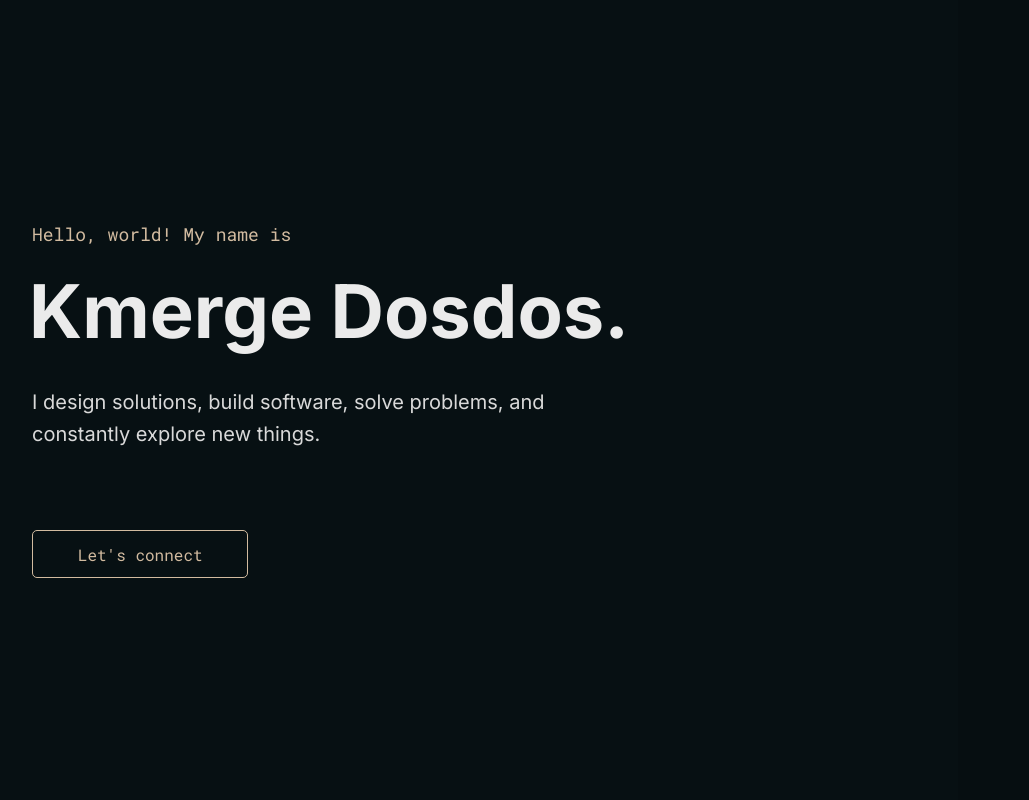
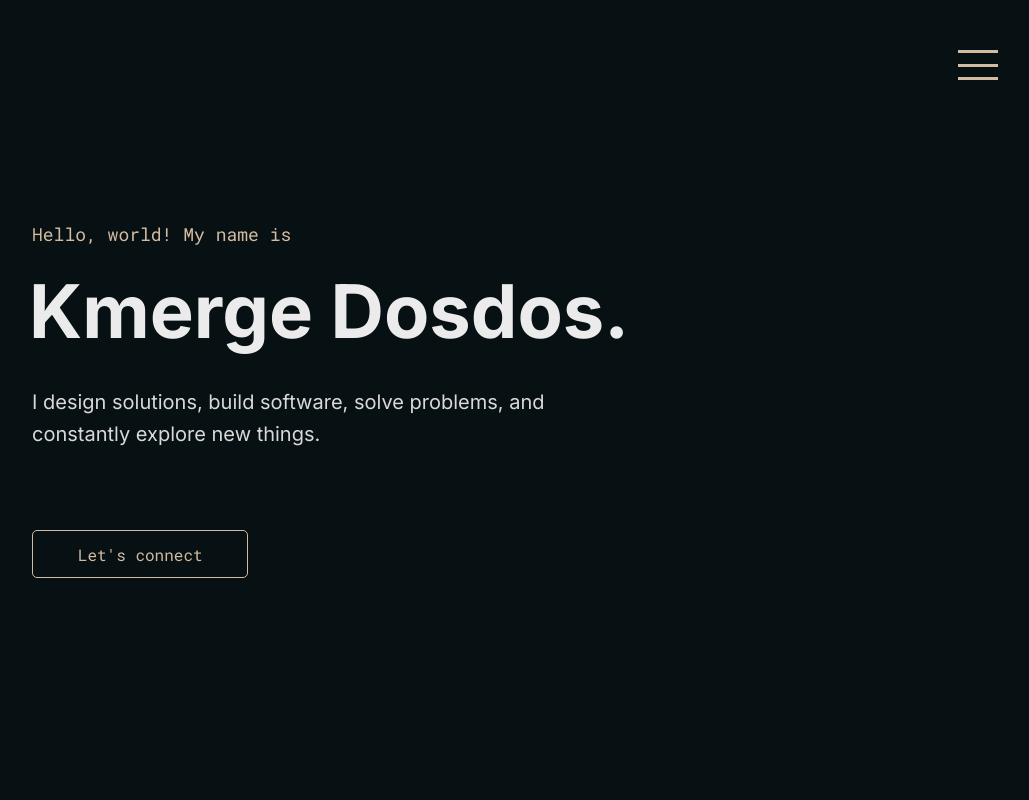
Before and after one commit to kmergedosdos/kmergedosdos.github.io, a React (Create React App) app: page / in a window 1280 px wide. Shown: the top 800 px of the page, without its empty margins (172-1201 px from the left). Built offline with nearby package versions, Linux system fonts and the light colour scheme; the HTML template or start-up script is replaced by a standard one.

Commit message:
add menu bar

```diff
--- /dev/null
+++ b/src/components/Menubar/HamburgerIcon.jsx
@@ -0,0 +1,15 @@
+import React, { useState } from 'react'
+import './index.css'
+
+function HamburgerIcon({ isOpen, handleOnClick }) {
+
+  return (
+    <div className='hamburger' onClick={handleOnClick}>
+      <div className={`hamburger__top hamburger__top--${isOpen ? 'open': 'close'}`}></div>
+      <div className={`hamburger__mid hamburger__mid--${isOpen ? 'open': 'close'}`}></div>
+      <div className={`hamburger__bot hamburger__bot--${isOpen ? 'open': 'close'}`}></div>
+    </div>
+  )
+}
+
+export default HamburgerIcon
--- /dev/null
+++ b/src/components/Menubar/index.css
@@ -0,0 +1,168 @@
+@import url('../../index.css');
+
+.menubar {
+  position: fixed;
+  top: 50px;
+}
+
+.menubar__card-container {
+  position: relative;
+}
+
+.menubar__card {
+  position: absolute;
+  top: 1em;
+  right: 0;
+  min-width: 300px;
+  overflow: hidden;
+}
+
+.menubar__card__item {
+  width: 100%;
+  padding: 1em 0;
+  margin: 6px 0;
+  background-color: #10181B;
+  box-shadow: -1px 1px 2px rgba(100,100,100,0.3);
+  transition: all 0.3s ease;
+  transform: translateX(110%);
+}
+
+.menubar__card__item:hover {
+  background-color: #1A2123;
+  box-shadow: none;
+}
+
+.menubar__card__item--open {
+  transform: translateX(0);
+}
+
+.menubar__card__item a {
+  margin: 0 1em;
+}
+
+.menubar__card__item a:hover {
+  text-decoration: underline;
+}
+
+
+/* ICON */
+
+.hamburger {
+  width: 40px;
+  height: 30px;
+  position: relative;
+  cursor: pointer;
+}
+
+.hamburger__top, .hamburger__mid, .hamburger__bot {
+  width: 100%;
+  height: 3px;
+  background-color: var(--primary);
+  position: absolute;
+  transition: all 0.275s ease-in-out;
+}
+
+.hamburger__top {
+  top: 0;
+}
+
+.hamburger__mid {
+  top: 50%;
+  transform: translateY(-50%);
+}
+
+.hamburger__bot {
+  bottom: 0;
+}
+
+.hamburger:hover .hamburger__top,
+.hamburger:hover .hamburger__mid,
+.hamburger:hover .hamburger__bot  {
+  background-color: var(--primary--dark);
+}
+
+.hamburger__mid--open {
+  opacity: 0;
+}
+
+.hamburger__top--open {
+  animation: hamburger__top--open-animation 0.3s;
+  animation-fill-mode: forwards;
+}
+
+.hamburger__bot--open {
+  animation: hamburger__bot--open-animation 0.3s;
+  animation-fill-mode: forwards;
+}
+
+@keyframes hamburger__top--open-animation {
+  0% {
+    top: 0;
+  }
+  50% {
+    top: 50%;
+    transform: translateY(-50%);
+  }
+  100% {
+    top: 50%;
+    transform: translateY(-50%);
+    transform: rotate(215deg);
+    width: 45px;
+  }
+}
+@keyframes hamburger__bot--open-animation {
+  0% {
+    bottom: 0;
+  }
+  50% {
+    top: 50%;
+    transform: translateY(-50%);
+  }
+  100% {
+    top: 50%;
+    transform: translateY(-50%);
+    transform: rotate(-215deg);
+    width: 45px;
+  }
+}
+
+.hamburger__top--close {
+  animation: hamburger__top--close-animation 0.3s;
+  animation-fill-mode: forwards;
+}
+
+.hamburger__bot--close {
+  animation: hamburger__bot--close-animation 0.3s;
+  animation-fill-mode: forwards;
+}
+
+@keyframes hamburger__top--close-animation {
+  0% {
+    top: 50%;
+    transform: translateY(-50%);
+    transform: rotate(215deg);
+    width: 45px;
+  }
+  50% {
+    top: 50%;
+    transform: translateY(-50%);
+  }
+  100% {
+    top: 0;
+  }
+}
+@keyframes hamburger__bot--close-animation {
+  0% {
+    top: 50%;
+    transform: translateY(-50%);
+    transform: rotate(-215deg);
+    width: 45px;
+  }
+  50% {
+    top: 50%;
+    transform: translateY(-50%);
+  }
+  100% {
+    bottom: 0;
+  }
+}
--- /dev/null
+++ b/src/components/Menubar/index.jsx
@@ -0,0 +1,29 @@
+import React, { useState } from 'react'
+import './index.css'
+import HamburgerIcon from './HamburgerIcon'
+
+function Menubar() {
+  const [isOpen, setIsOpen] = useState(false)
+
+  const toggleIsOpen = () => {
+    setIsOpen(prevIsOpen => !prevIsOpen)
+  }
+
+  return (
+    <div className='menubar'>
+      <HamburgerIcon handleOnClick={toggleIsOpen} isOpen={isOpen}/>
+      <div className="menubar__card-container">
+        <div className="menubar__card">
+          <div className={`menubar__card__item menubar__card__item--${isOpen ? 'open': 'close'}`}>
+            <a href="">Check out my works</a>
+          </div>
+          <div className={`menubar__card__item menubar__card__item--${isOpen ? 'open': 'close'}`}>
+            <a href="../../assets/KmergeBoimilleyrDosdos-Resume.pdf" download>Download my resume</a>
+          </div>
+        </div>
+      </div>
+    </div>
+  )
+}
+
+export default Menubar
--- a/src/layouts/Layout.jsx
+++ b/src/layouts/Layout.jsx
@@ -6,6 +6,7 @@ import NavBar from '../components/Navbar'
 import Projects from '../containers/Projects'
 import Contact from '../containers/Contact'
 import Footer from '../components/Footer'
+import Menubar from '../components/Menubar'
 
 function Layout() {
   return (
@@ -21,7 +22,7 @@ function Layout() {
         <Footer/>
       </div>
       <div className="layout__menubar">
-        {/* Menu */}
+        <Menubar/>
       </div>
     </div>
   )
--- a/src/layouts/index.css
+++ b/src/layouts/index.css
@@ -10,7 +10,7 @@
 .layout__navbar, .layout__menubar {
   width: 150px;
   position: relative;
-  background-color: rgba(0,0,0,0.1);
+  /* background-color: rgba(255,255,255,0.1); */
 }
 
 .layout__content {
```
Also changed, not shown: 1 other file (tests, documents, lock files or other folders).
